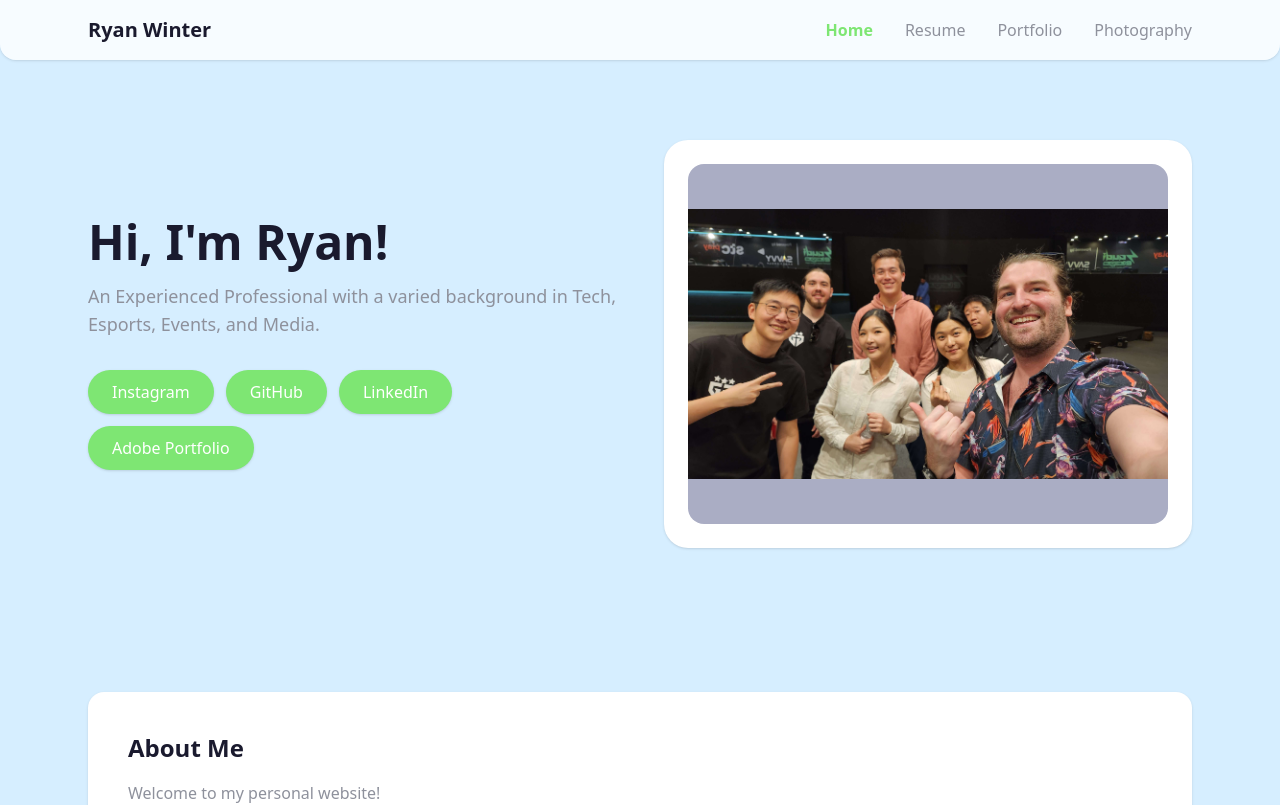
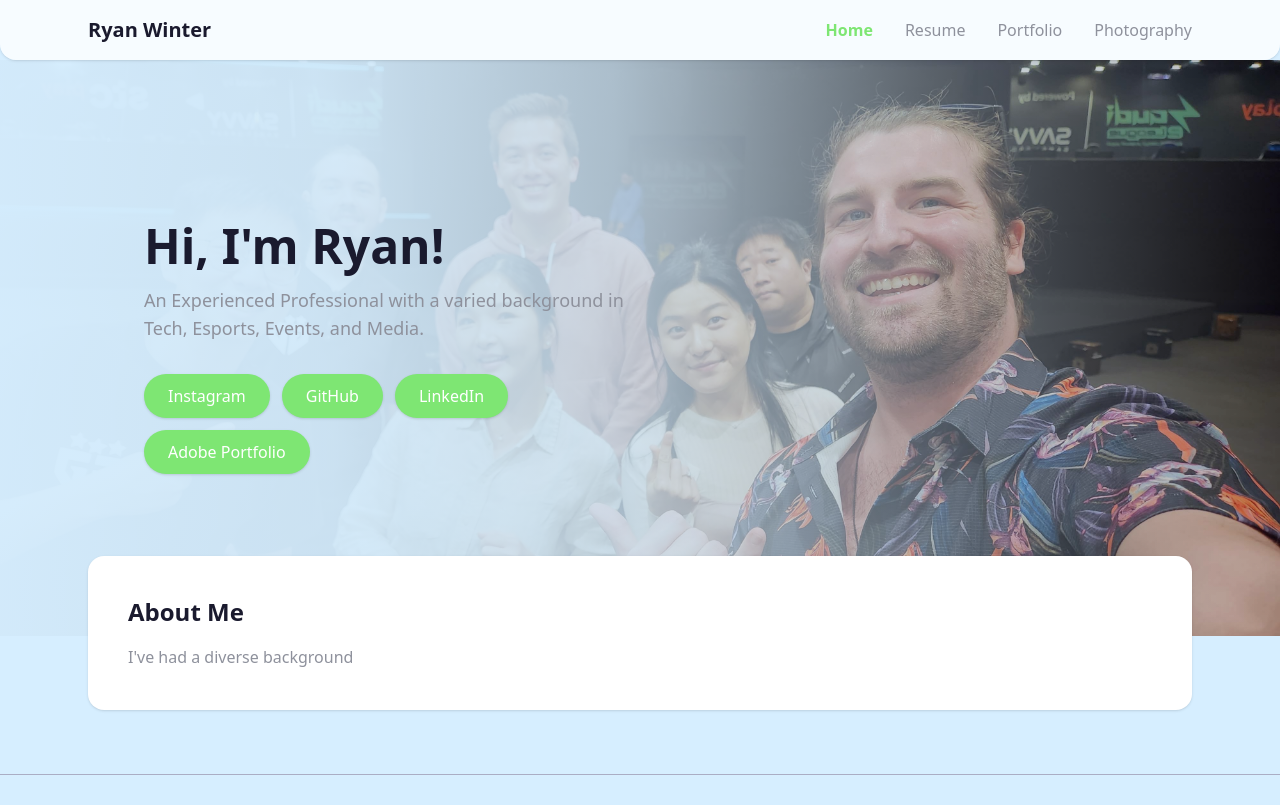
Before and after one commit to CodingCrocs/ryanwwinter-website, a Next.js app: page / in a window 1280 px wide. Shown: the top 805 px of the page. Built offline with nearby package versions, Linux system fonts and the light colour scheme.

Commit message:
fixing background slides

```diff
--- a/app/page.tsx
+++ b/app/page.tsx
@@ -12,14 +12,17 @@ export default function Home() {
   return (
     <div>
       {/* Hero Section */}
-      <section className="py-20 bg-neutral3">
-        <div className="max-w-6xl mx-auto px-6">
-          <div className="grid md:grid-cols-2 gap-12 items-center">
+      <section className="relative isolate overflow-hidden bg-neutral3">
+        <HomeSlideshow />
+        <div className="absolute inset-0 bg-slate-950/25" />
+        <div className="absolute inset-0 bg-[linear-gradient(90deg,rgba(214,238,255,0.98)_0%,rgba(214,238,255,0.94)_26%,rgba(214,238,255,0.78)_48%,rgba(214,238,255,0.38)_72%,rgba(214,238,255,0)_100%)]" />
+        <div className="relative z-10 mx-auto flex min-h-[30rem] max-w-6xl items-center px-10 py-20 md:min-h-[36rem] md:px-14 md:py-24 lg:px-20">
+          <div className="max-w-lg">
             <div>
               <h1 className="text-4xl md:text-5xl font-bold mb-4">
                 Hi, I&apos;m Ryan!
               </h1>
-              <p className="text-lg text-neutral1 mb-8">
+              <p className="mb-8 max-w-lg text-lg text-neutral1">
                 An Experienced Professional with a varied background in Tech,
                 Esports, Events, and Media.
               </p>
@@ -33,18 +36,17 @@ export default function Home() {
                 ))}
               </div>
             </div>
-            <HomeSlideshow />
           </div>
         </div>
       </section>
 
       {/* About Me Section */}
-      <section className="py-16">
+      <section className="relative z-20 -mt-20 pb-16">
         <div className="max-w-6xl mx-auto px-6">
           <div className="rounded-2xl bg-white shadow-sm p-6 md:p-10">
             <h2 className="text-2xl font-bold mb-4">About Me</h2>
             <p className="text-neutral1 leading-relaxed">
-              Welcome to my personal website!
+              I've had a diverse background
             </p>
           </div>
         </div>
--- a/components/HomeSlideshow.tsx
+++ b/components/HomeSlideshow.tsx
@@ -36,6 +36,9 @@ const slideshowSlides = [
 
 export default function HomeSlideshow() {
   const [currentSlide, setCurrentSlide] = useState(0);
+  const [slideFits, setSlideFits] = useState<
+    Record<string, "contain" | "cover">
+  >({});
 
   useEffect(() => {
     const timeoutId = window.setTimeout(() => {
@@ -45,25 +48,49 @@ export default function HomeSlideshow() {
     return () => window.clearTimeout(timeoutId);
   }, [currentSlide]);
 
+  function updateSlideFit(
+    src: string,
+    naturalWidth: number,
+    naturalHeight: number,
+  ) {
+    const nextFit = naturalHeight > naturalWidth ? "contain" : "cover";
+
+    setSlideFits((current) =>
+      current[src] === nextFit ? current : { ...current, [src]: nextFit },
+    );
+  }
+
   return (
-    <div className="rounded-3xl bg-white shadow-sm p-5 md:p-6">
-      <div className="aspect-[5/4] md:aspect-[4/3] rounded-2xl overflow-hidden bg-neutral2 flex flex-col">
-        <div className="relative flex-1 min-h-0">
-          {slideshowSlides.map((slide, index) => (
-            <Image
-              key={slide.src}
-              src={slide.src}
-              alt={slide.alt}
-              fill
-              priority={index === 0}
-              sizes="(max-width: 768px) 100vw, 40vw"
-              className={`object-contain transition-opacity duration-1000 ${
-                index === currentSlide ? "opacity-100" : "opacity-0"
-              }`}
-            />
-          ))}
-        </div>
-      </div>
+    <div
+      className="absolute inset-0 overflow-hidden"
+      aria-hidden="true"
+    >
+      {slideshowSlides.map((slide, index) => {
+        const fit = slideFits[slide.src] ?? "cover";
+
+        return (
+          <Image
+            key={slide.src}
+            src={slide.src}
+            alt=""
+            fill
+            preload={index === 0}
+            sizes="100vw"
+            onLoad={(event) =>
+              updateSlideFit(
+                slide.src,
+                event.currentTarget.naturalWidth,
+                event.currentTarget.naturalHeight,
+              )
+            }
+            className={`pointer-events-none select-none transition-opacity duration-1000 ${
+              fit === "contain"
+                ? "object-contain object-right"
+                : "object-cover object-center"
+            } ${index === currentSlide ? "opacity-100" : "opacity-0"}`}
+          />
+        );
+      })}
     </div>
   );
 }
```
